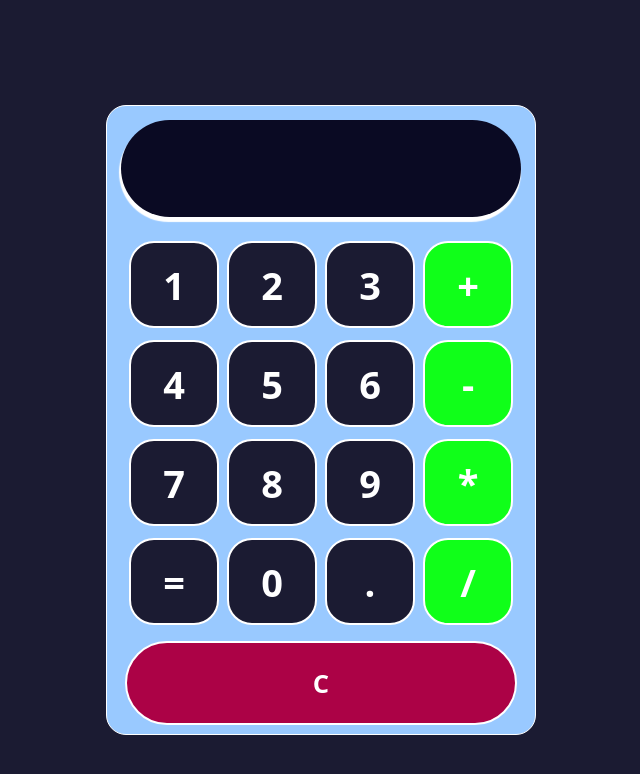
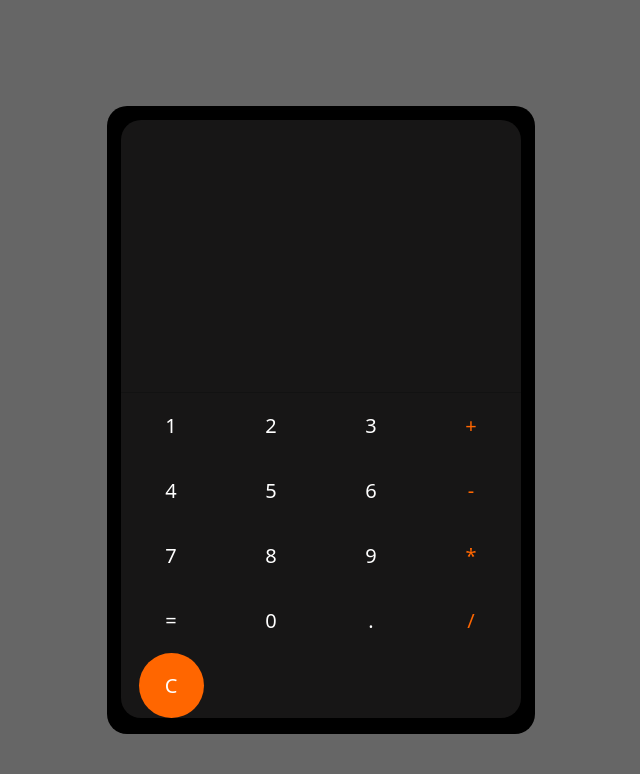
Before and after one commit to KritiusOne/Calculadora-REACT, a React (Create React App) app: page / in a window 1280 px wide. Shown: the top 774 px of the page, without its empty margins (319-959 px from the left). Built offline with nearby package versions, Linux system fonts and the light colour scheme; the HTML template or start-up script is replaced by a standard one.

Commit message:
mejoras en la estructura de los botones y en el estilo del proyecto

```diff
--- a/src/App.css
+++ b/src/App.css
@@ -3,9 +3,11 @@
   margin: 0;
   font-family:system-ui, -apple-system, BlinkMacSystemFont, 'Segoe UI', Roboto, Oxygen, Ubuntu, Cantarell, 'Open Sans', 'Helvetica Neue', sans-serif;
 }
+html, body{
+  background-color: #666;
+}
 .App{
   height: 100vh;
-  background-color: #1b1b32;
   padding-top: 20px ;
   display: flex;
   flex-wrap: wrap;
@@ -16,9 +18,8 @@
   width: 400px;
   height: 600px;
   padding: 14px;
-  background-color: #99c9ff;
+  background-color: #000;
   border-radius: 20px;
-  border: 1px solid #fff;
 }
 .App-calc-fila{
   margin: 4px;
--- a/src/App.js
+++ b/src/App.js
@@ -53,33 +53,29 @@ function App() {
         actual={actual}
         opd={operator}
         anterior={anterior}/>
-        <div className='App-calc-fila'>
+        <section className='app-calc-keypad'>
           <Boton manejarClic = {agregarInput}>1</Boton>
           <Boton manejarClic = {agregarInput}>2</Boton>
           <Boton manejarClic = {agregarInput}>3</Boton>
           <Boton manejarClic = {aggOperator}>+</Boton>
-        </div>
-        <div className='App-calc-fila'>
+
           <Boton manejarClic = {agregarInput}>4</Boton>
           <Boton manejarClic = {agregarInput}>5</Boton>
           <Boton manejarClic = {agregarInput}>6</Boton>
           <Boton manejarClic = {aggOperator}>-</Boton>
-        </div>
-        <div className='App-calc-fila'>
+
           <Boton manejarClic = {agregarInput}>7</Boton>
           <Boton manejarClic = {agregarInput}>8</Boton>
           <Boton manejarClic = {agregarInput}>9</Boton>
           <Boton manejarClic = {aggOperator}>*</Boton>
-        </div>
-        <div className='App-calc-fila'>
+
           <Boton manejarClic={calcularResultado}>=</Boton>
           <Boton manejarClic = {agregarInput}>0</Boton>
           <Boton manejarClic = {aggPunto}>.</Boton>
           <Boton manejarClic = {aggOperator}>/</Boton>
-        </div>
-        <div className='App-calc-fila'>
           <BotonClear clear={clear}>C</BotonClear>
-        </div>
+        </section>
+
       </div>
     </div>
   );
--- a/src/STYLE-SHEET/boton.css
+++ b/src/STYLE-SHEET/boton.css
@@ -1,26 +1,28 @@
-.boton-contenedor{
-	height: 83px;
+.app-calc-keypad{
+	display: grid;
+	grid-template-columns: repeat(4, 100px);
+	grid-template-rows: repeat(5, 65px);
+	border: none;
+	font-size: 20px;
+	text-align: center;
+	background-color:#171616;
+	border-bottom-left-radius: 20px;
+	border-bottom-right-radius: 20px;
+}
+.app-calc-keypad-button{
 	display: flex;
 	justify-content: center;
 	align-items: center;
-	font-weight: bolder;
-	font-size: 38px;
-	background-color: #1b1b32;
-	border-radius: 25px;
-	border: 2px solid #fff;
-	margin: 4px;
-	cursor: pointer;
-	user-select: none;
 	color: #fff;
-	flex: 1 1;
+	border-radius: 50%;
 }
 .Operador{
-	background-color: #10ff19;
+	color: #ff6600;
 	text-align: center;
 }
-.boton-contenedor:hover{
+.app-calc-keypad-button:hover{
 	background-color: #5a0117;
 }
 .Operador:hover{
-	background-color: #ff6600;
+	background-color: #333;
 }
--- a/src/STYLE-SHEET/botonClear.css
+++ b/src/STYLE-SHEET/botonClear.css
@@ -1,18 +1,15 @@
 .boton-clear{
-    height: 80px;
-    font-size: 1.6em;
+    z-index: 100;
+}
+.boton-clear::before{
+    content: 'C';
+    height: 65px;
+    width: 65px;
     display: flex;
-    flex: 1;
-    background-color: #ac0246;
-    margin-top: 8px;
     justify-content: center;
     align-items: center;
-    font-weight: bold;
     color: #fff;
-    border: 2px solid #fff;
-    cursor: pointer;
-    border-radius: 45px;
+    background-color: #ff6600;
+    position: absolute;
+    border-radius: 50%;
 }
-.boton-clear:hover{
-    background-color: #ebb000;
-}
--- a/src/STYLE-SHEET/pantalla.css
+++ b/src/STYLE-SHEET/pantalla.css
@@ -1,17 +1,17 @@
 .input{
-    height: 75px;
-    border-radius: 50px;
-    margin-bottom: 20px;
+    height: 250px;
     display: flex;
     justify-content: flex-end;
-    align-items: center;
+    align-items: flex-end;
     font-weight: bold;
     font-size: 30px;
-    background-color: #0a0a23;
+    background-color: #171616;
     color: #fff;
     padding: 11px;
     padding-right: 30px;
-    margin: 1px solid #888;
-    box-shadow: -1px 4px 1px 1px #fff;
+    border: none;
     overflow: hidden;
+    border-bottom: 1px solid #121212;
+    border-top-right-radius: 20px;
+    border-top-left-radius: 20px;
 }
--- a/src/componentes/Boton.jsx
+++ b/src/componentes/Boton.jsx
@@ -5,7 +5,7 @@ const esOperador = (children)=>{
 }
 function Boton({manejarClic, children}){
     return (
-      <div className={`boton-contenedor ${esOperador(children) ? 'Operador' : ''}`.trimEnd()}
+      <div className={`app-calc-keypad-button ${esOperador(children) ? 'Operador' : ''}`.trimEnd()}
       onClick={() =>manejarClic(children)}>
         {children}
       </div>
--- a/src/componentes/BotonClear.jsx
+++ b/src/componentes/BotonClear.jsx
@@ -4,7 +4,7 @@ import '../STYLE-SHEET/botonClear.css'
 const BotonClear = ({children, clear})=>{
     return(
         <div
-        className='boton-clear'
+        className='boton-clear app-calc-keypad-button'
         onClick={clear}>
             {children}
         </div>
```
Lines whose indentation alone changed are shown as unchanged.
